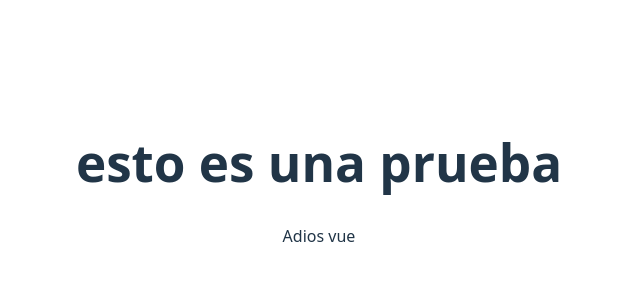
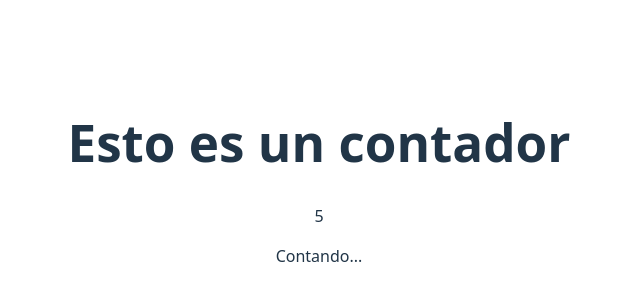
Before and after one commit to ManuJRS/vue-practice, a Vue app: page / in a window 1280 px wide. Shown: the part 218-518 px from the top of the page, without its empty margins (321-961 px from the left). Built offline with nearby package versions, Linux system fonts and the light colour scheme.

Commit message:
chore: new exercise´s added vue practice 5-Nov-2025

```diff
--- a/src/App.vue
+++ b/src/App.vue
@@ -1,9 +1,8 @@
 <script setup>
+import EventsCounter from './components/EventsCounter.vue';
 import VariablesReactivity from './components/VariablesReactivity.vue';
-
-
 </script>
 
 <template>
-<VariablesReactivity/>
+  <EventsCounter/>
 </template>
--- /dev/null
+++ b/src/components/EventsCounter.vue
@@ -0,0 +1,36 @@
+<script setup>
+import { ref } from 'vue';
+
+// Crea una variable reactiva count con valor inicial 10.
+// Haz que cada segundo disminuya en uno hasta llegar a 0, y cuando llegue, muestra el texto "¡Cuenta terminada!".
+let number = ref(10)
+let text = ref("Contando...")
+
+const stopTimer = () => {
+    if (number.value === 0) {
+         clearInterval(timer)
+         text.value = "Cuenta terminada"
+    }
+}
+
+const timer = setInterval (() => {
+    if (number.value > 0 ) {
+         number.value --
+    } else {
+        stopTimer()
+    }
+}, 1000);
+
+</script>
+
+<template>
+<h1>Esto es un contador</h1>
+<p>{{ number }}</p>
+<p>{{ text }}</p>
+</template>
+
+<style scoped>
+button {
+    margin-left: 10px;
+}
+</style>
--- a/src/components/VariablesReactivity.vue
+++ b/src/components/VariablesReactivity.vue
@@ -1,4 +1,6 @@
 <script setup>
+// Crea una variable reactiva llamada message que diga "Hola Vue!" y muéstrala dentro de un <p>.
+// Luego, después de 2 segundos, cambia su valor a "Aprendiendo reactividad!".
 import { ref } from 'vue';
 
 ref
```
